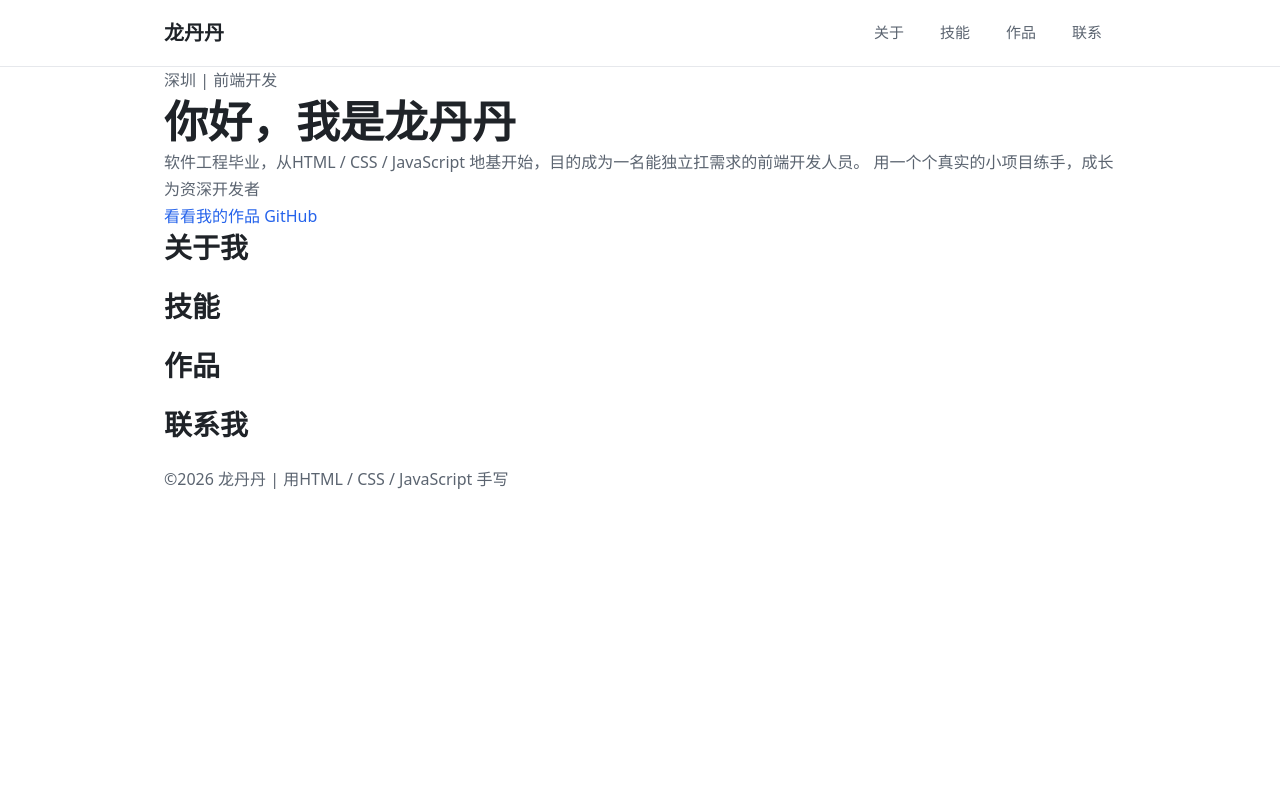
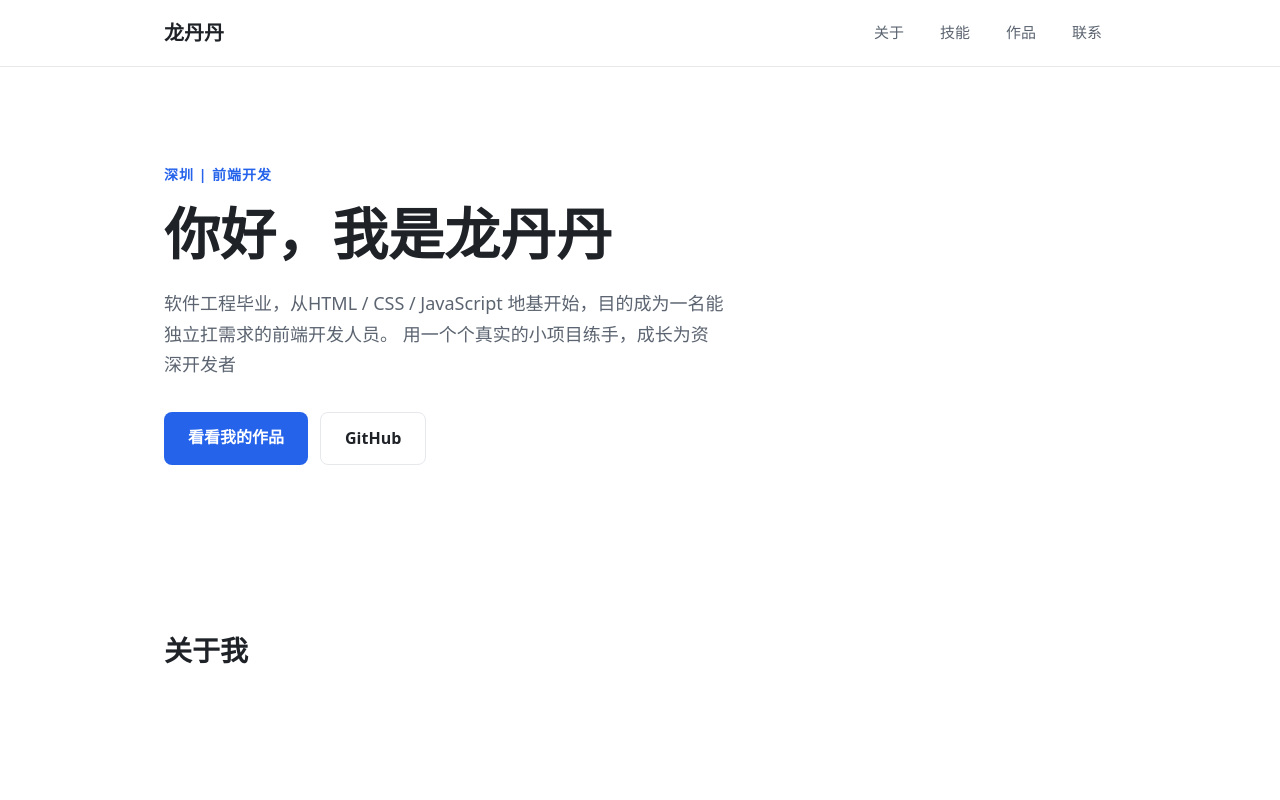
Before and after one commit to longdandan-dev/my-portfolio, a website built with Vite: page index.html in a window 1280 px wide. Shown: the top 800 px of the page. Built offline with nearby package versions, Linux system fonts and the light colour scheme.

Commit message:
阶段1-M1：首屏hero区（标题加简介加按钮）

```diff
--- a/index.html
+++ b/index.html
@@ -29,7 +29,7 @@
           软件工程毕业，从HTML / CSS / JavaScript 地基开始，目的成为一名能独立扛需求的前端开发人员。
           用一个个真实的小项目练手，成长为资深开发者
         </p>
-        <div class="hero-actions">
+        <div class="hero-action">
           <a class="btn btn-primary" href="#works">看看我的作品</a>
           <a class="btn btn-ghost" href="https://github.com/longdandan-dev" target="_blank" rel="noopener">GitHub</a>
         </div>
--- a/src/style.css
+++ b/src/style.css
@@ -8,7 +8,8 @@
   --color-border:#e6e8ec;       /*边框颜色*/
   --color-primary:#2563eb;      /*主色*/
   --color-primary-dark:#1d4ed8; /*主色加深，hover用*/
-  --color-primary-soft:rgba(37, 99 , 235, 0.1);/*主色浅底*/
+  --color-primary-soft:rgba(37, 99, 235, 0.1);/*主色浅底*/
+  --color-on-primary:#ffffff;/*主色底上的文字色（白）*/
 
   /* 字体 */
     --font-sans:system-ui,'Segoe UI','Microsoft YaHei',sans-serif;
@@ -119,3 +120,65 @@ html{
   scroll-behavior: smooth;/*点击锚点平滑转动*/
   scroll-padding-top: 72px;/*跳转时留出导航栏高度，不会被覆盖*/
 }
+
+/* 首屏 */
+.hero{
+  padding-top:96px;
+  padding-bottom: 96px;
+}
+.hero-eyebrow{
+  font-size: 14px;
+  font-weight: 600;
+  letter-spacing: 1px;
+  color: var(--color-primary);
+  margin-bottom: 12px;
+}
+.hero h1{
+  font-size: 56px;
+  margin-bottom: 20px;
+}
+.hero-desc{
+  max-width: 560px;
+  font-size: 18px;
+  margin-bottom: 32px;
+}
+.hero-action{
+  display: flex;
+  flex-wrap: wrap;
+  gap: 12px;
+}
+
+.btn{
+  display: inline-block;
+  padding: 12px 24px;
+  border-radius: var(--radius-sm);
+  font-size: 16px;
+  font-weight: 600;
+  transition: all 0.2s ease;
+}
+.btn-primary{
+  background: var(--color-primary);
+  color: var(--color-on-primary);
+}
+.btn-primary:hover{
+  background: var(--color-primary-dark);
+  color: var(--color-on-primary);
+  text-decoration: none;
+  transform: translateY(-2px);
+}
+.btn-ghost{
+  border: 1px solid var(--color-border);
+  color: var(--color-text);
+}
+.btn-ghost:hover{
+  border-color: var(--color-primary);
+  color: var(--color-primary);
+  text-decoration: none;
+  transform: translateY(-2px);
+}
+
+/* 内容区块的统一留白 */
+.section{
+  padding-top:72px;
+  padding-bottom: 72px;
+}
```
